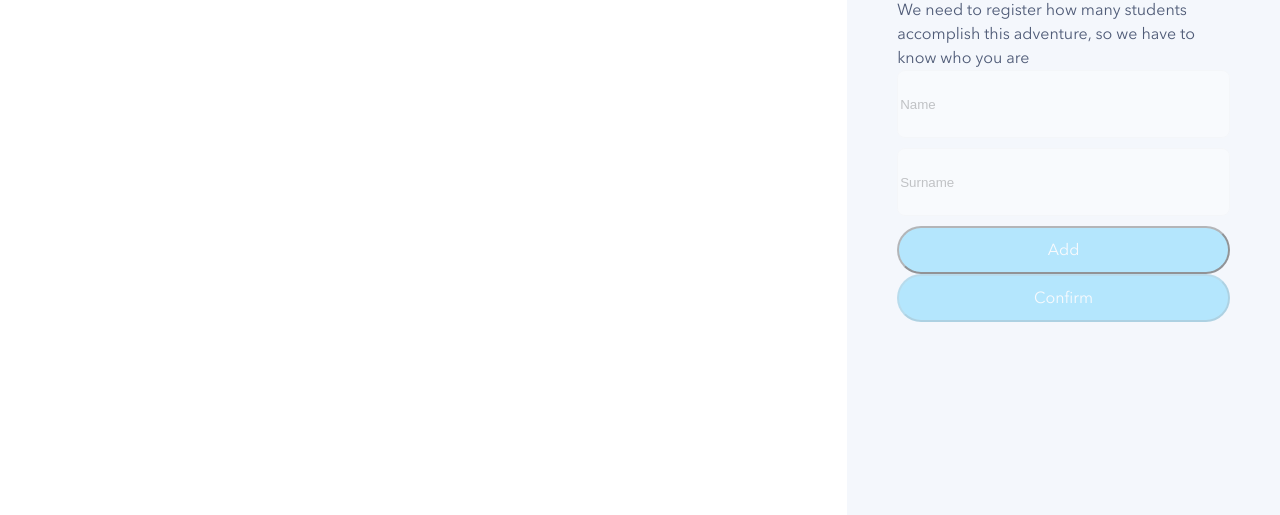
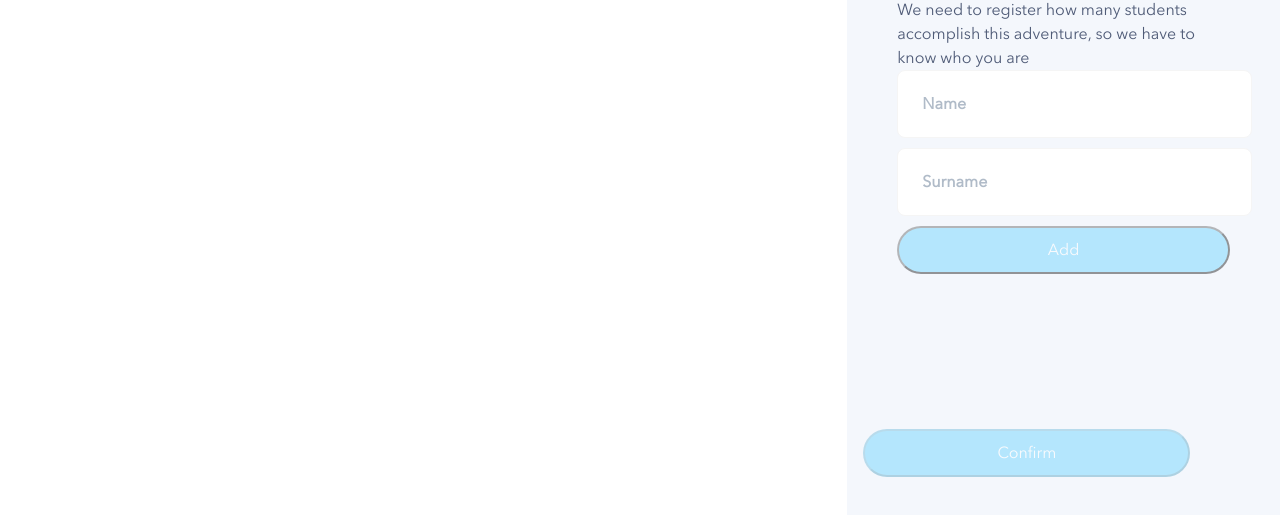
Before and after one commit to IronHackTAs/squad-converter, an Angular app in the folder client/: page /jeep in a window 1280 px wide. Shown: the part 239-754 px from the top of the page. Built offline with nearby package versions, Linux system fonts and the light colour scheme; what lottie-angular2 would draw is missing.

Commit message:
New changes

```diff
--- a/client/src/app/components/jeep/jeep.component.css
+++ b/client/src/app/components/jeep/jeep.component.css
@@ -120,7 +120,7 @@
 input{
   width: 100%;
   height: 48px;
-  opacity: 0.4;
+
   border-radius: 24px;
   margin-bottom: 10px;
 }
@@ -156,10 +156,34 @@ input{
 }
 
 .rectangle{
+  padding-left: 24px;
   width: 327px;
   height: 64px;
   border-radius: 8px;
   background-color: #fff;
   border: solid 1px #f5f5f5;
   color:#4f5b77;
+  font-family: AvenirNext;
+  font-size: 16px;
+  font-weight: 600;
+  font-style: normal;
+  font-stretch: normal;
+  line-height: 1.5;
+  letter-spacing: normal;
+  text-align: left;
+  outline: none;
 }
+
+
+::-webkit-input-placeholder { /* Chrome/Opera/Safari */
+  color: #b0bbc8;
+}
+::-moz-placeholder { /* Firefox 19+ */
+  color: #b0bbc8;
+}
+:-ms-input-placeholder { /* IE 10+ */
+  color: #b0bbc8;
+}
+:-moz-placeholder { /* Firefox 18- */
+  color: #b0bbc8;
+}
--- a/client/src/app/components/jeep/jeep.component.html
+++ b/client/src/app/components/jeep/jeep.component.html
@@ -30,7 +30,7 @@
                 <input class="rectangle" #box1 name="username" placeholder="Name" >
                 <input class="rectangle" #box2 name="surname" placeholder="Surname">
                 <button class="add" (click)="onEnter(box1.value,box2.value)"><p class="Confirm">Add</p></button>
-                <button [disabled]="!submit" (click)="onConfirm()" class="button"><p class="Confirm">Confirm</p></button>
+                <button [disabled]="!submit" (click)="onConfirm()" class="main-button"><p class="Confirm">Confirm</p></button>
         </div>
         <div class="Get-ready">Get ready!</div>
         <div class="to-start-this-advent">to start this adventure, we need first to identify you</div>
--- a/client/src/styles.css
+++ b/client/src/styles.css
@@ -81,6 +81,7 @@ button {
     opacity: 0.4;
     border-radius: 24px;
     background-color: #57cfff;
+    outline: none;
 }
 
 button > p {
@@ -128,6 +129,7 @@ select {
   border-radius: 8px;
   background-color: #ffffff;
   border: solid 1px #f5f5f5;
+  outline: none;
 }
 
 .main-button {
@@ -136,4 +138,5 @@ select {
     height: 48px;
     bottom: 84px;
     right: 7%;
+    outline: none;
 }
```
